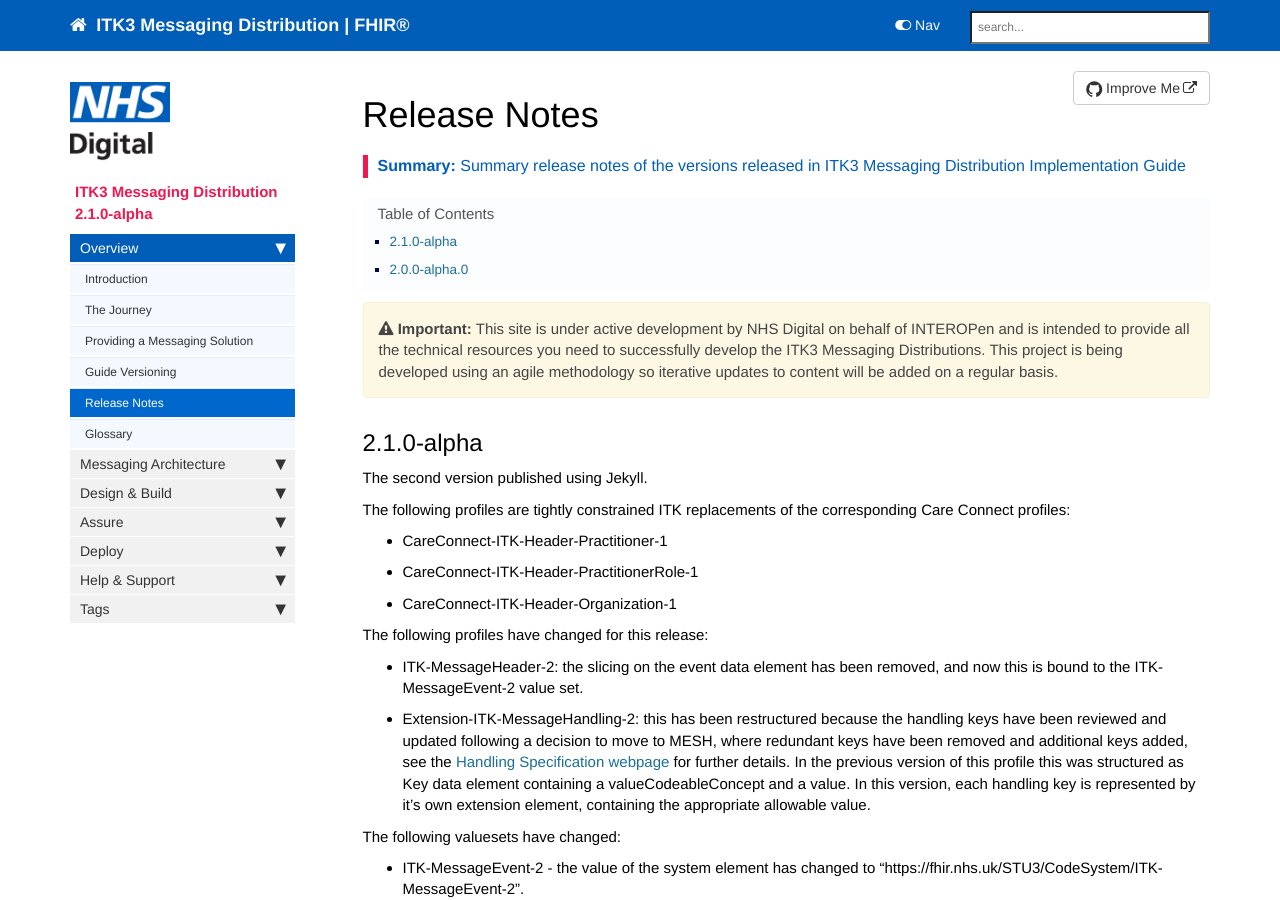
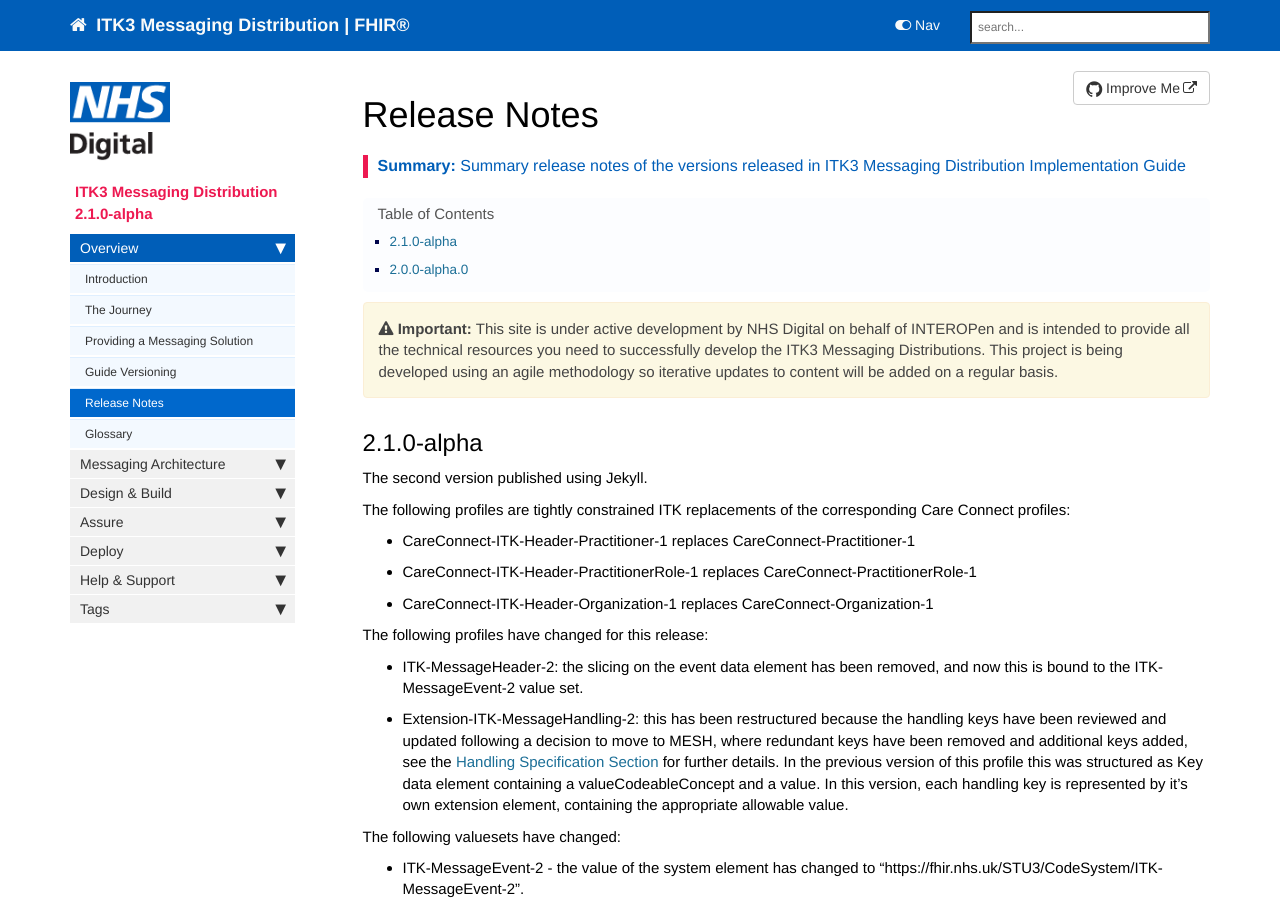
Before and after one commit to nhsconnect/ITK3-Messaging-Distribution, a Jekyll site: the page built from pages/overview/overview_release_notes.md, in a window 1280 px wide and 900 px high. Built offline with Jekyll 4.4.1, drawn with Linux system fonts in a browser that asks for light colours; nearby versions of some CDN libraries; comment, search, counter and statistics services are not loaded.

Commit message:
Corrections to Change History.

```diff
--- a/pages/overview/overview_release_notes.md
+++ b/pages/overview/overview_release_notes.md
@@ -15,14 +15,14 @@ The second version published using Jekyll.
 
 The following profiles are tightly constrained ITK replacements of the corresponding Care Connect profiles:
 
-- CareConnect-ITK-Header-Practitioner-1
-- CareConnect-ITK-Header-PractitionerRole-1
-- CareConnect-ITK-Header-Organization-1
+- CareConnect-ITK-Header-Practitioner-1 replaces CareConnect-Practitioner-1
+- CareConnect-ITK-Header-PractitionerRole-1 replaces CareConnect-PractitionerRole-1
+- CareConnect-ITK-Header-Organization-1 replaces CareConnect-Organization-1
 
 The following profiles have changed for this release:
 
 - ITK-MessageHeader-2: the slicing on the event data element has been removed, and now this is bound to the ITK-MessageEvent-2 value set.
-- Extension-ITK-MessageHandling-2: this has been restructured because the handling keys have been reviewed and updated following a decision to move to MESH, where redundant keys have been removed and additional keys added, see the [Handling Specification webpage](explore_hand_spec.html) for further details.  In the previous version of this profile this was structured as Key data element containing a valueCodeableConcept and a value.  In this version, each handling key is represented by it's own extension element, containing the appropriate allowable value.
+- Extension-ITK-MessageHandling-2: this has been restructured because the handling keys have been reviewed and updated following a decision to move to MESH, where redundant keys have been removed and additional keys added, see the [Handling Specification Section](explore_hand_spec.html) for further details.  In the previous version of this profile this was structured as Key data element containing a valueCodeableConcept and a value.  In this version, each handling key is represented by it's own extension element, containing the appropriate allowable value.
 
 The following valuesets have changed:
 
```
